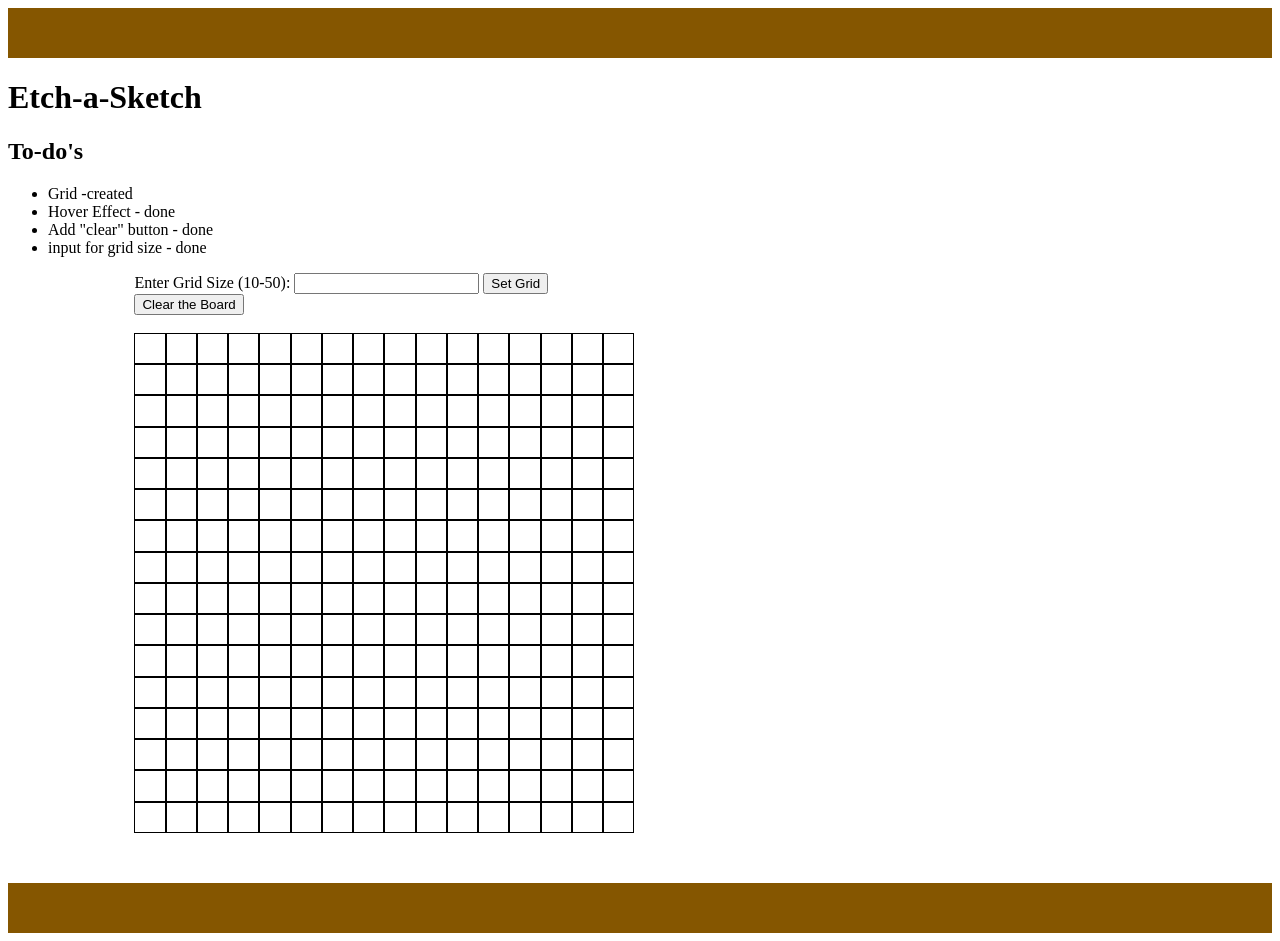
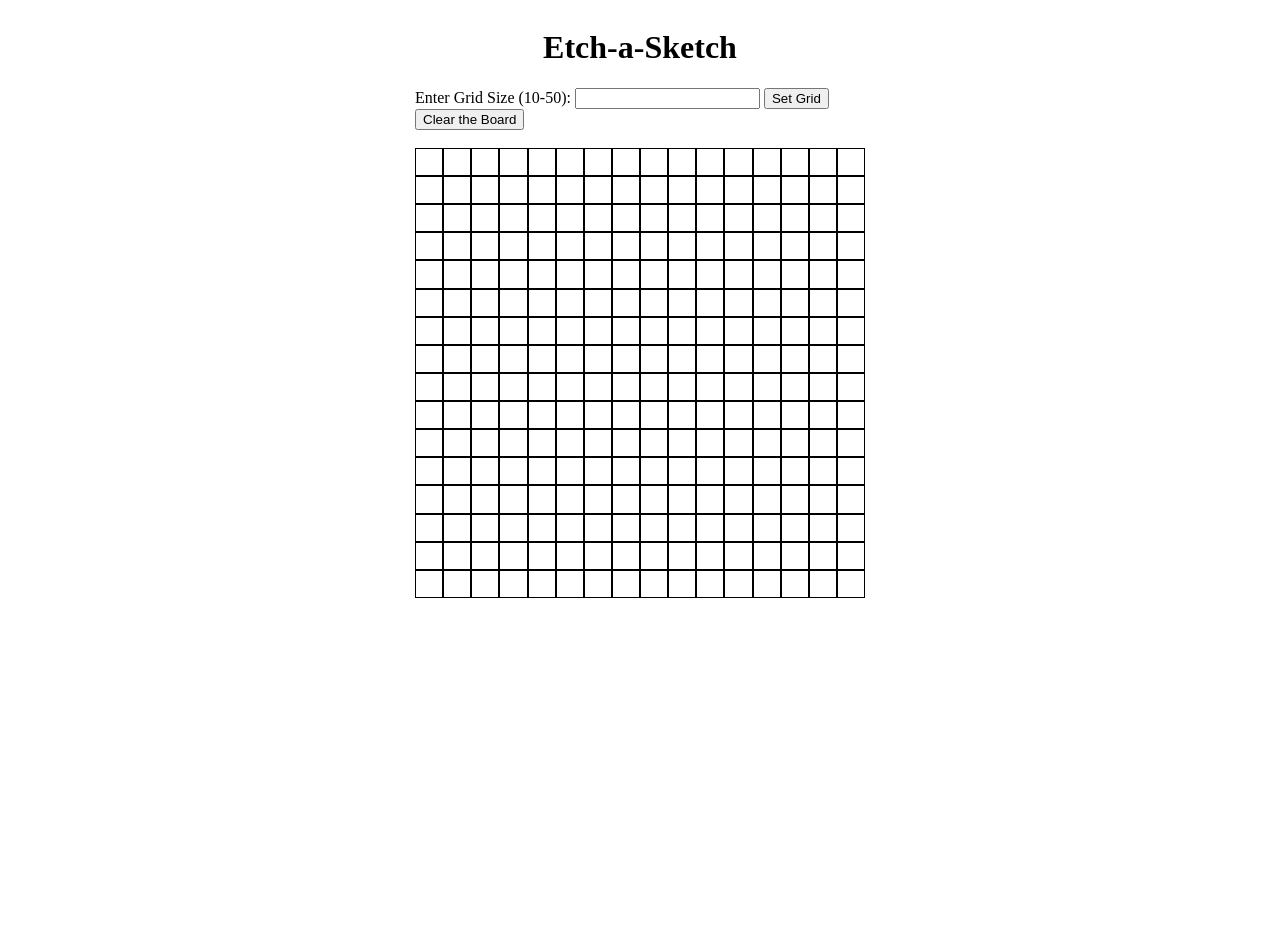
Before and after one commit to BROJ3/Etch-a-Sketch, a plain HTML site: page index.html in a window 1280 px wide. After the commit the page ends 800 px from the top, so only its background shows below. Drawn offline with Linux system fonts and the light colour scheme.

Commit message:
fix replacing rows and center divs

```diff
--- a/index.html
+++ b/index.html
@@ -9,16 +9,7 @@
 <body>
     <script src="script.js"></script>
 
-    <div class="header"></div>
     <div class=""><h1>Etch-a-Sketch</h1></div>
-    <h2>To-do's</h2>
-    <ul>
-        <li>Grid -created</li>
-        <li>Hover Effect - done</li>
-        <li>Add "clear" button - done</li>
-        <li>input for grid size - done</li>
-
-    </ul>
 
     <div id="container">
         <span>Enter Grid Size (10-50): </span>
@@ -28,7 +19,6 @@
         <br>
     </div>
 
-    <div class="footer"></div>
 
 </body>
 </html>
--- a/script.js
+++ b/script.js
@@ -5,27 +5,53 @@ function addElement() {
   const inputValue = document.querySelector('#item');
   const btn = document.querySelector('#grid')
 
+  //mark rows existing after DOm loads
+  demoRow = document.getElementsByClassName('row')
+
+
   btn.addEventListener('click', function (e) {
     const listValue = inputValue.value;
+
     console.log(listValue);
+    console.log(demoRow)
+
+    /* STRATEGY
+
+    We have a grid of rows with units created at loading
+
+    ONLY AFTER THAT
+
+    create new grid
+
+    */
 
     if (parseInt(inputValue.value) >= 10 && parseInt(inputValue.value) <= 50) {
-      console.log(listValue);
+
+      //after the button with input is pressed we want
+
+      //for each row that exists AKA while a row exists
+      while (demoRow.length > 0) {
+
+        // delete row
+        demoRow[0].remove();
+
+      }
 
 
-      document.removeChild(workingSpace); // OVAJJJJJ
+      //following code will create the new grid
 
 
-      // loop to make 16 rows
+      // loop to make new rows
+
+
       for (let i = 0; i < inputValue.value; i++) {
 
         let temporaryInput = 16;
-
         //define each row
         const row = document.createElement("div");
         row.className = "row"
-        row.style.height = 500 / parseInt(inputValue.value) + "px"
-        row.style.width = "500px"
+        row.style.height = 450 / parseInt(inputValue.value) + "px"
+        row.style.width = "450px"
 
         //define flex
         row.style.display = "flex"
@@ -36,8 +62,10 @@ function addElement() {
         for (let j = 0; j < inputValue.value; j++) {
 
           const pixel = document.createElement("div")
+
           pixel.className = "gridSquare"
-          //pixel.style.width = row.style.width/pixel.style.width;
+
+          //pixel.style.width = row.style.width/pixel.style.width; maybe unnecessary
           pixel.style.height = row.style.height;
           pixel.style.border = "1px solid black"
 
@@ -84,8 +112,8 @@ function addElement() {
     //define each row
     const row = document.createElement("div");
     row.className = "row"
-    row.style.height = 500 / temporaryInput + "px"
-    row.style.width = "500px"
+    row.style.height = 450 / temporaryInput + "px"
+    row.style.width = "450px"
 
     //define flex
     row.style.display = "flex"
--- a/style.css
+++ b/style.css
@@ -1,16 +1,11 @@
-.header {
-    height: 50px;
-    background-color: rgb(133, 86, 0);
+body {
+    display: flex;
+    flex-direction: column;
+    justify-content: center;
+    align-items: center;
 }
 
 .container {
     height: 500px;
     width: 300px;
 }
-
-.footer {
-    height: 50px;
-    background-color: rgb(133, 86, 0);
-    margin-top: 50px;
-
-}
```
